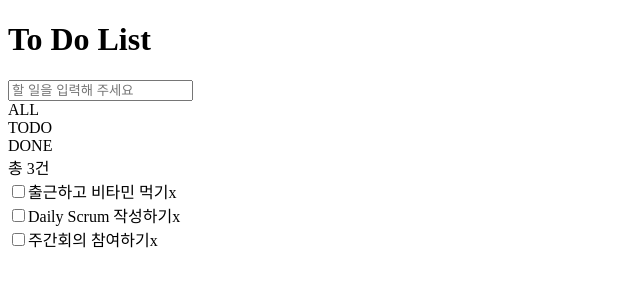
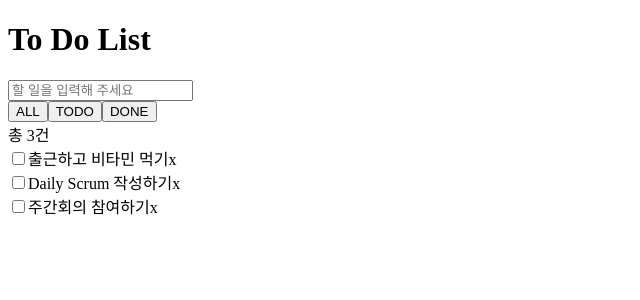
Before and after one commit to ayyb/interview-task-front-pre-course, a Next.js app: page / in a window 1280 px wide. Shown: the top 300 px of the page, without its empty margins (0-640 px from the left). Built offline with nearby package versions, Linux system fonts and the light colour scheme.

Commit message:
feat: 탭 기능 추가 및 필터링 구현

```diff
--- a/src/components/pages/TodoUserListPage.tsx
+++ b/src/components/pages/TodoUserListPage.tsx
@@ -16,6 +16,9 @@ const TodoUserListPage = ({}: Props) => {
 
   // 검색어 상태 관리
   const [search, setSearch] = useState("");
+
+  //탭 상태 관리
+  const [activeTab, setActiveTab] = useState("all");
 
   const handleInput = (event) =>{
     if(event.key === 'Enter'){
@@ -47,6 +50,20 @@ const TodoUserListPage = ({}: Props) => {
   const deleteTodo = (id) => {
     setTodos(todos.filter((todo) => todo.id !== id));
   };
+
+  const filteredTodos = todos.filter((todo) => {
+    if (activeTab === "all") {
+      return true;
+    }
+    if (activeTab === "todo") {
+      return !todo.completed;
+    }
+    if (activeTab === "done") {
+      return todo.completed;
+    }
+  });
+
+
   return (
     <Container>
       <div>
@@ -61,15 +78,15 @@ const TodoUserListPage = ({}: Props) => {
       <div>
         {/* tab */}
         <div>
-          <div>ALL</div>
-          <div>TODO</div>
-          <div>DONE</div>
+          <button onClick={()=>setActiveTab('all')}>ALL</button>
+          <button onClick={()=>setActiveTab('todo')}>TODO</button>
+          <button onClick={()=>setActiveTab('done')}>DONE</button>
         </div>
         {/* list */}
         <div>
-          <span> 총 {todos.length}건</span>
+          <span> 총 {filteredTodos.length}건</span>
           <div>
-            {todos.map((todo) => (
+            {filteredTodos.map((todo) => (
               <div
                 key={todo.id}
               >
```
